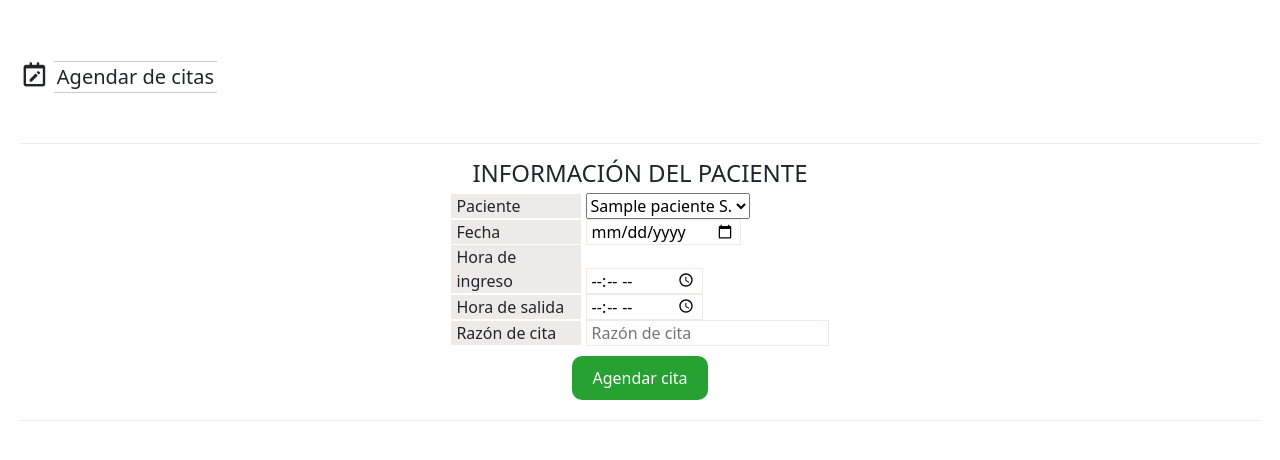
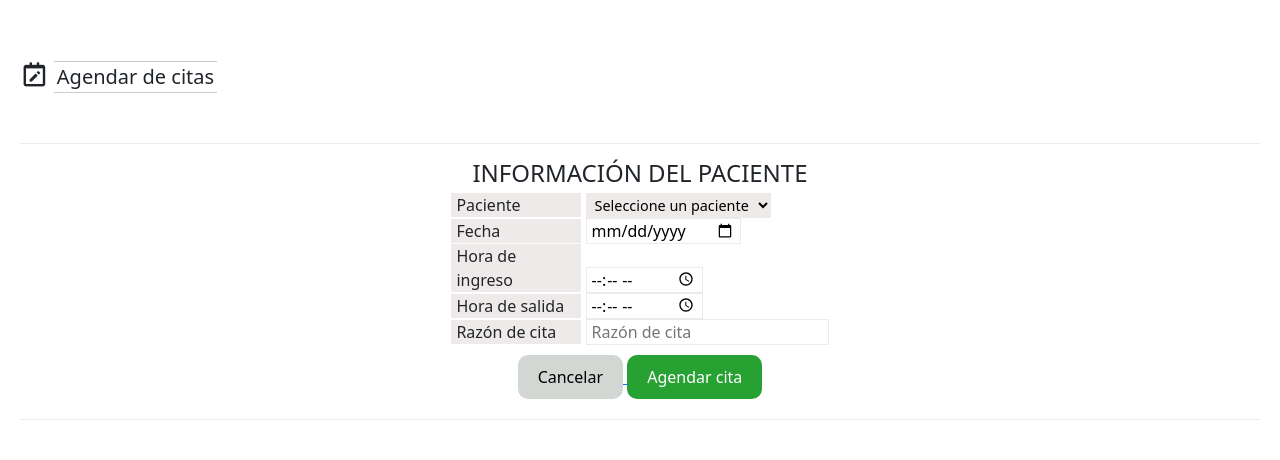
Before and after one commit to alejandropmz/flask-clinic-calendar, a Flask app: page /agendar_cita in a window 1280 px wide. Shown: the part 193-653 px from the top of the page. Run offline with Flask 3, Linux system fonts and the light colour scheme; tables that the repository leaves empty or names only in its code hold one stand-in row (values such as "Sample post"); some libraries are stand-ins or nearby versions.

Commit message:
detalles de estilo

```diff
--- a/app/static/css/layout.css
+++ b/app/static/css/layout.css
@@ -103,3 +103,17 @@ form label {
 #notificacion {
   border: solid red 2px;
 }
+
+
+/* select */
+
+#general-select {
+  border: none;
+  padding: 2px 5px;
+  background: #efeaea;
+  font-size: 0.9rem;
+}
+
+#general-select option {
+  border: solid red 2px;
+}
--- a/app/templates/agendar_cita.html
+++ b/app/templates/agendar_cita.html
@@ -20,9 +20,12 @@
     <div>
       <label for="paciente">Paciente</label>
 
-      <select name="paciente" id="">
+      <select name="paciente" id="general-select">
+        <option selected disabled>Seleccione un paciente</option>
         {% if patients %} {% for patient in patients %}
-        <option value="{{patient[0]}}">{{patient[2]}} {{patient[3][0].upper()}}.</option>
+        <option value="{{patient[0]}}">
+          {{patient[2]}} {{patient[3][0].upper()}}.
+        </option>
         {% endfor %} {% endif %}</select
       ><br />
       <label for="fecha">Fecha</label>
@@ -35,6 +38,9 @@
       <input type="text" name="razon" placeholder="Razón de cita" /><br />
     </div>
     <div>
+      <a class="atras-editar" href="/citas">
+        <button id="detalle-atras" type="button">Cancelar</button>
+      </a>
       <button type="submit">Agendar cita</button>
     </div>
   </form>
--- a/app/templates/no_disponible.html
+++ b/app/templates/no_disponible.html
@@ -26,7 +26,7 @@
   </div>
   {% endif %}
 
-  <div class="d-flex justify-content-center">
+  <div id="agregar-paciente-form" class="d-flex justify-content-center">
     <h1>No hay {{mensaje.lower()}} disponibles aún</h1>
   </div>
 
```
